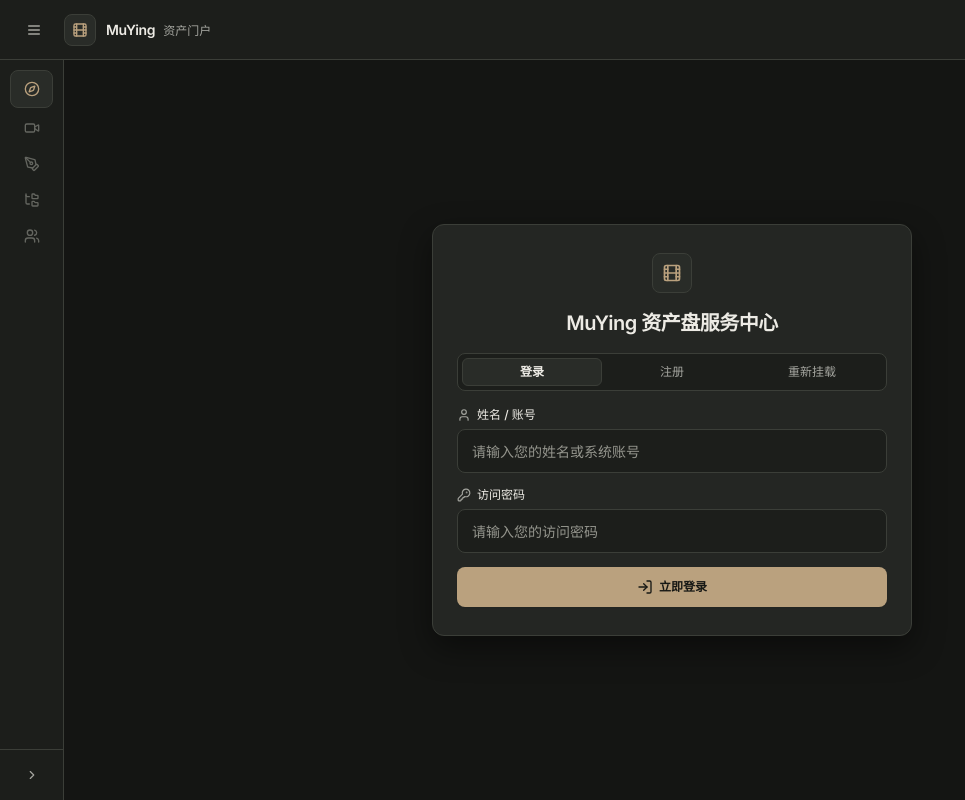
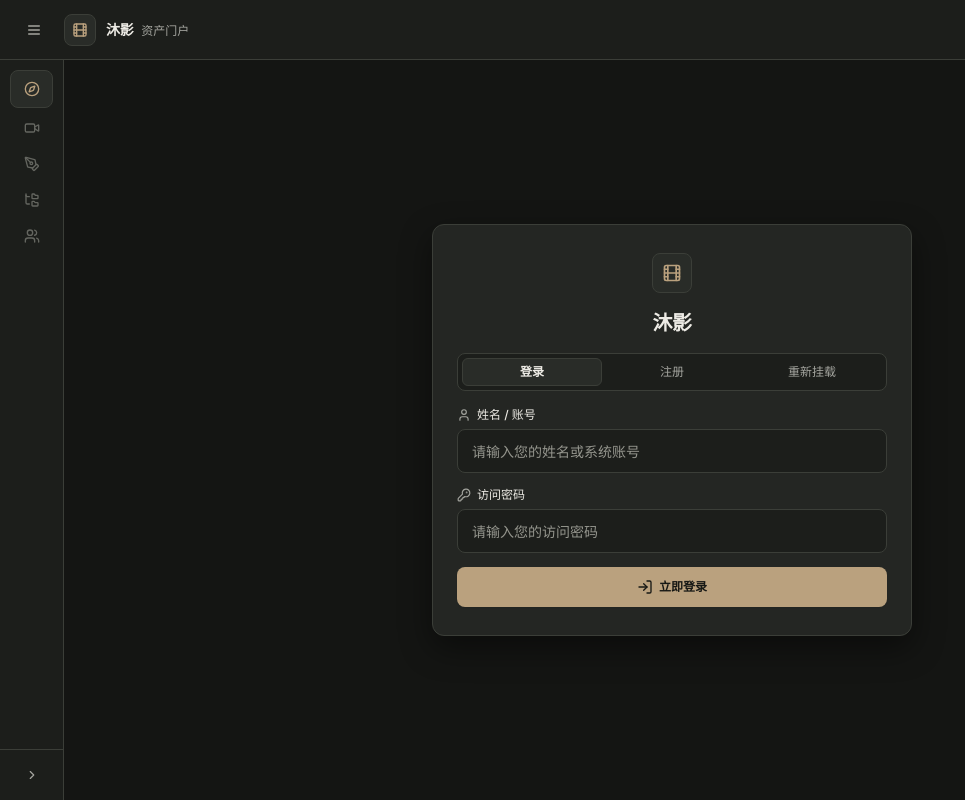
Before and after one commit to rogniceguy-max/Assets_Page, a React (Vite) app in the folder frontend/: page / in a window 1280 px wide. Shown: the whole page, without its empty margins (0-965 px from the left). Built offline with nearby package versions, Linux system fonts and the light colour scheme.

Commit message:
style(brand): update brand text to 沐影 in card title and header

```diff
--- a/frontend/src/components/layout/Header.tsx
+++ b/frontend/src/components/layout/Header.tsx
@@ -40,7 +40,7 @@
             <Film className="h-4 w-4" />
           </div>
           <div className="flex items-baseline">
-            <span className="font-semibold text-sm tracking-tight text-foreground">MuYing</span>
+            <span className="font-semibold text-sm tracking-tight text-foreground">沐影</span>
             <span className="text-xs text-muted ml-2 hidden sm:inline">
               资产门户
             </span>
--- a/frontend/src/components/registration/RegisterCard.tsx
+++ b/frontend/src/components/registration/RegisterCard.tsx
@@ -277,7 +277,7 @@
             </div>
           </div>
           <CardTitle className="text-xl font-semibold text-foreground tracking-tight">
-            MuYing 资产盘服务中心
+            沐影
           </CardTitle>
         </CardHeader>
 
```
